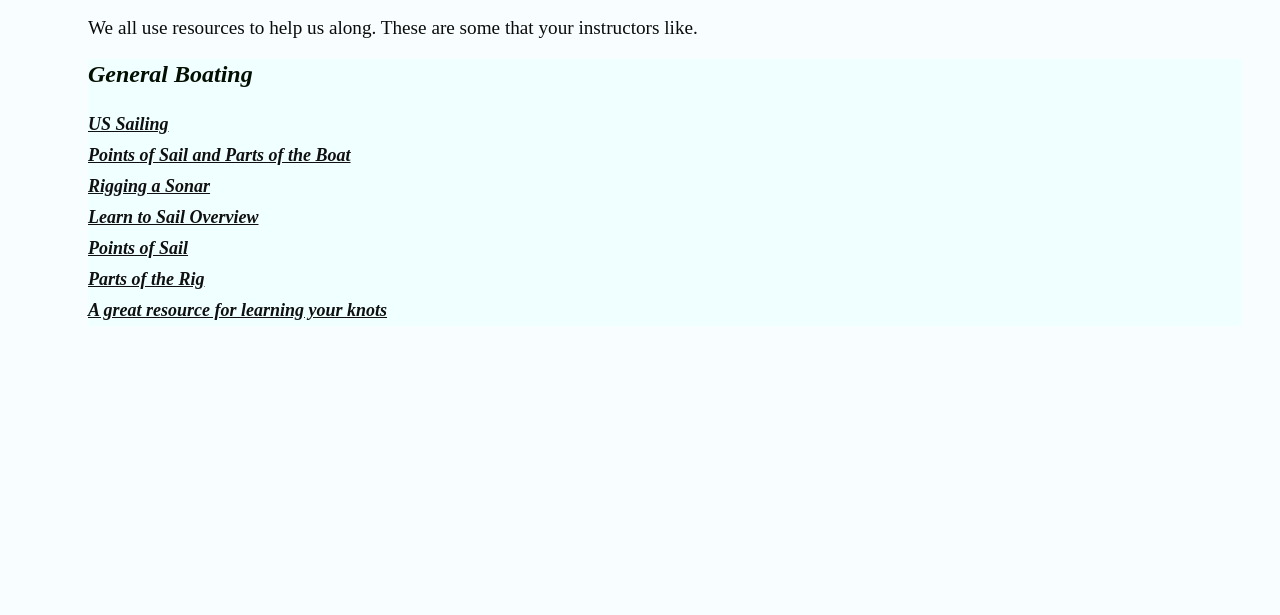
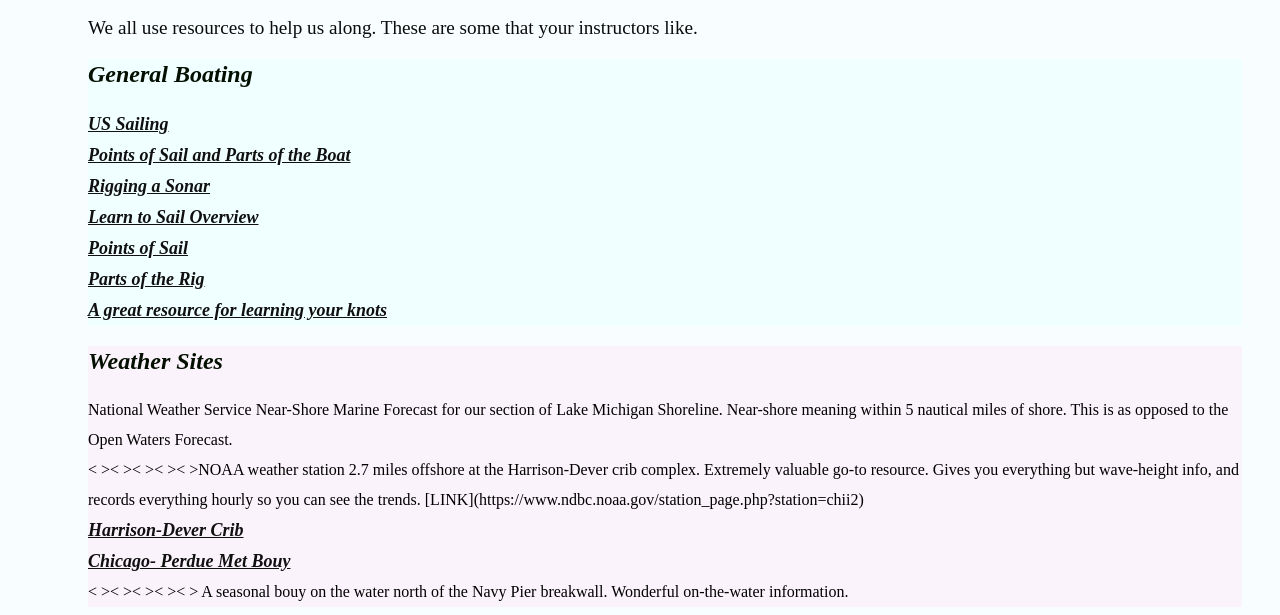
Before and after one commit to msAESmith70/Sailing, a plain HTML site: page index.html in a window 1280 px wide. Shown: the part 218-833 px from the top of the page. Before the commit the page ends 800 px from the top, so only its background shows below. Drawn offline with Linux system fonts and the light colour scheme.

Commit message:
weather add on

```diff
--- a/index.html
+++ b/index.html
@@ -25,6 +25,10 @@
             line-height: 30px;
             background-color: azure;
         }
+        div.weather {
+            line-height: 30px;
+            background-color: rgb(251, 243, 251);
+        }
 </style>
     </head>
 <body>
@@ -51,20 +55,22 @@
      <a href="https://www.animatedknots.com/" target="_blank">A great resource for learning your knots</a> </br>
 
     </div>
-     <!--
 
-<h2> Weather </h2
+<div class="weather" >
+<h2> Weather Sites</h2
 <a href ="https://forecast.weather.gov/MapClick.php?lat=41.9394841&lon=-87.6540902"> National Weather Service Near-Shore Marine Forecast for our section of Lake Michigan Shoreline.  Near-shore meaning within 5 nautical miles of shore. This is as opposed to the Open Waters Forecast.
 </a>
+</br>
+ <&nbsp><&nbsp><&nbsp><&nbsp><&nbsp>NOAA weather station 2.7 miles offshore at the Harrison-Dever crib complex.  Extremely valuable go-to resource.  Gives you everything but wave-height info, and records everything hourly so you can see the trends.   [LINK](https://www.ndbc.noaa.gov/station_page.php?station=chii2)
+</br>
 
- NOAA weather station 2.7 miles offshore at the Harrison-Dever crib complex.  Extremely valuable go-to resource.  Gives you everything but wave-height info, and records everything hourly so you can see the trends.   [LINK](https://www.ndbc.noaa.gov/station_page.php?station=chii2)
+<a href= "https://www.glerl.noaa.gov/metdata/chi/met1m.php" >Harrison-Dever Crib </a> </br>
 
-
-[Harrison-Dever Crib](https://www.glerl.noaa.gov/metdata/chi/met1m.php) aka Dual-crib off of Navy Pier.
-
-
-[Chicago Bouy](https://iiseagrant.org/45198/) is a seasonal course of information.
-
+<a href = "https://iiseagrant.org/45198/"> Chicago- Perdue Met Bouy </a> </br>
+<&nbsp><&nbsp><&nbsp><&nbsp><&nbsp> A seasonal bouy on the water north of the Navy Pier breakwall.  Wonderful on-the-water information.
+</br>
+</div>
+<!--
 [Sail Flow](https://www.sailflow.com/windlist/60614)
 
 
```
